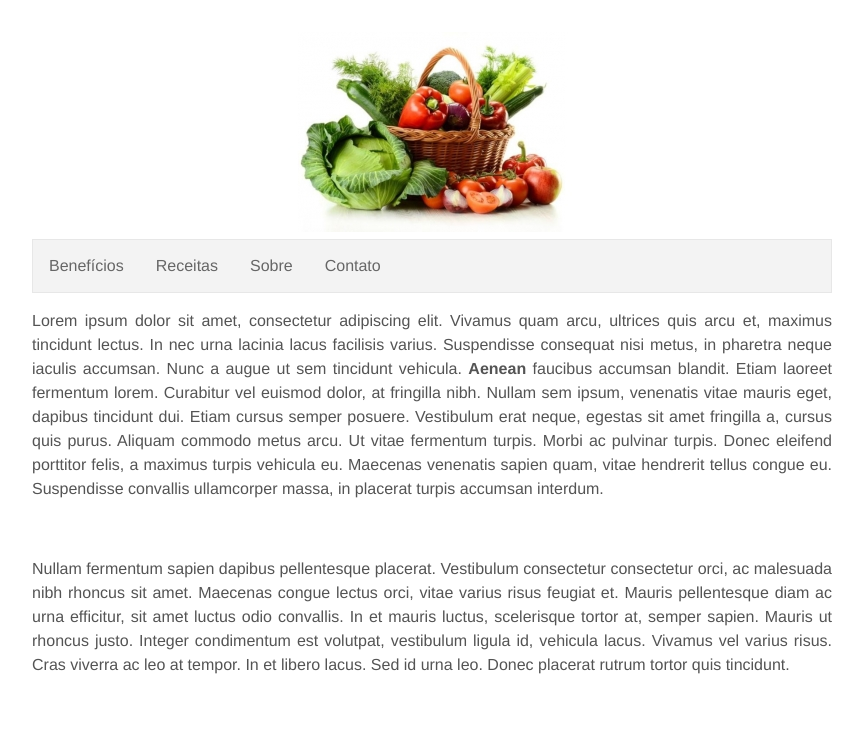
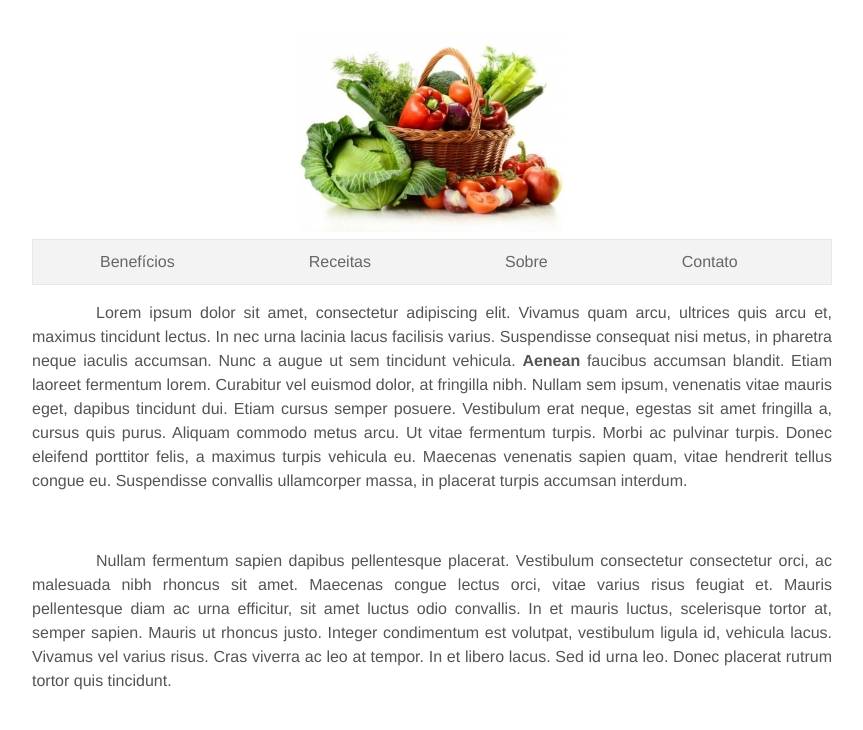
Before and after one commit to LucasPigosso/site_teste_build_01, a plain HTML site: page index.html in a window 1280 px wide. Shown: the top 730 px of the page, without its empty margins (208-1071 px from the left). Drawn offline with Linux system fonts and the light colour scheme.

Commit message:
valores
valores para formatação dos paragrafos

```diff
--- a/style.css
+++ b/style.css
@@ -9,6 +9,10 @@ body {
     max-width: 800px;
     padding: 2em 2em 4em;
     text-align: justify;
+}
+
+.recuo {
+    text-indent: 4em;
 }
 
 img{
@@ -32,7 +36,7 @@ li a {
     display: block;
     color: #666;
     text-align: center;
-    padding: 14px 16px;
+    padding: 10px 67px;
     text-decoration: none;
 }
 
@@ -40,7 +44,9 @@ li a:hover:not(.active) {
     background-color: #ddd;
 }
 
-li a.active {
+/*li a.active {
     color: white;
-    background-color: #4CAF50;
+    background-color:#f3f3f3 ;
 }
+
+#4CAF50*/
```
